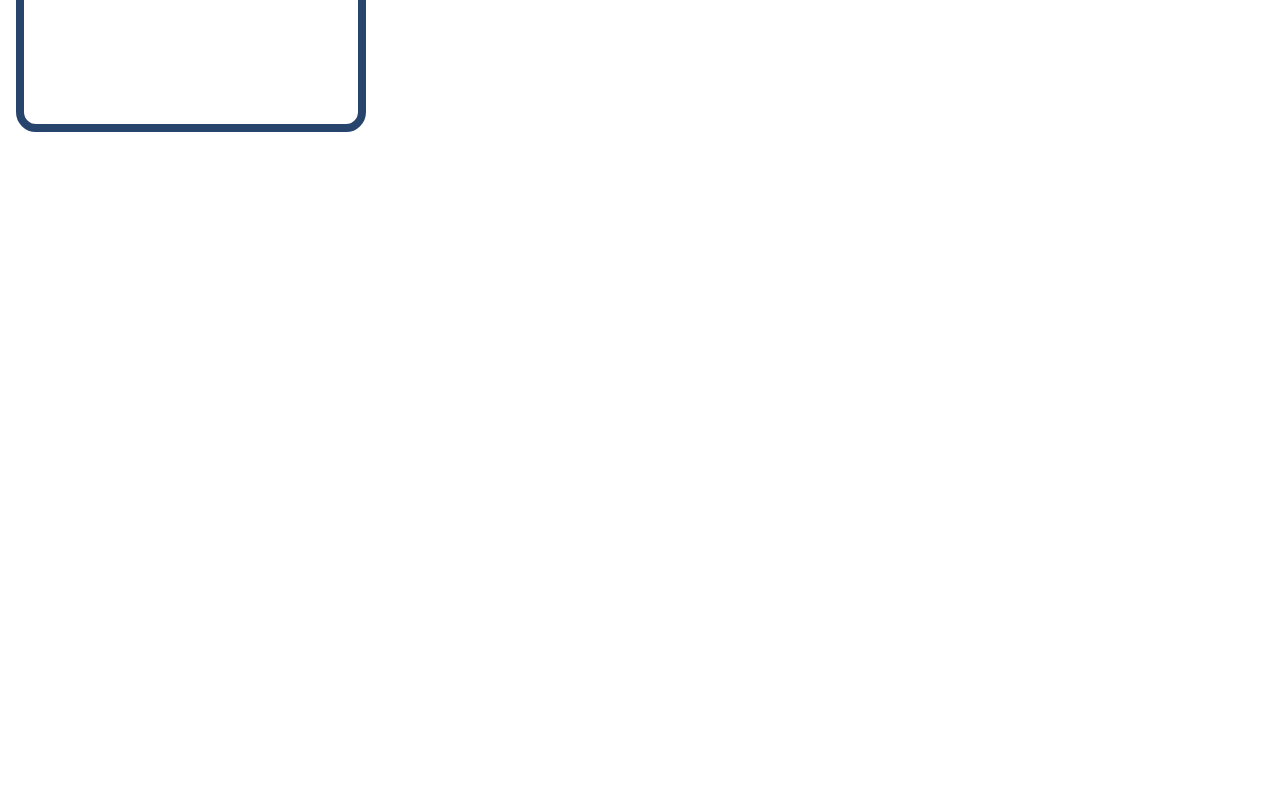
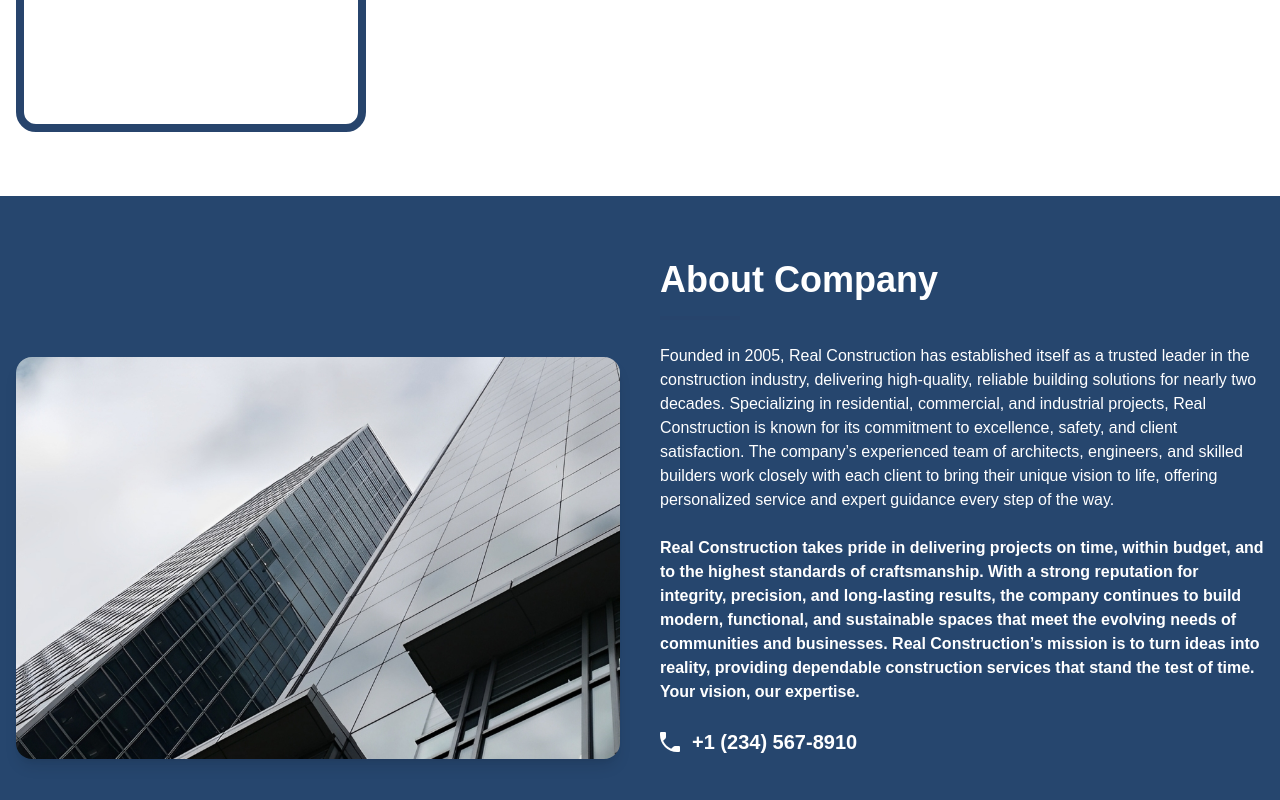
Before and after one commit to karart1981/construction-company-next, a Next.js app: page /about in a window 1280 px wide. Shown: the part 1440-2240 px from the top of the page. Before the commit the page ends 1636 px from the top, so only its background shows below. Built offline with nearby package versions, Linux system fonts and the light colour scheme.

Commit message:
I finished about page

```diff
--- a/src/app/about/page.tsx
+++ b/src/app/about/page.tsx
@@ -1,12 +1,15 @@
+import React from 'react'
 import AboutContent from '@/components/aboutContent/AboutContent';
 import AboutHero from '@/components/aboutHero/AboutHero';
-import React from 'react'
+import AboutCompany from '@/components/aboutCompany/AboutCompany'
+
 
 const About = () => {
   return (
     <div>
        <AboutHero />
        <AboutContent />
+       <AboutCompany />
     </div>
   )
 }
--- /dev/null
+++ b/src/components/aboutCompany/AboutCompany.tsx
@@ -0,0 +1,42 @@
+'use client';
+import Link from 'next/link';
+import Image from 'next/image';
+
+export default function AboutCompany() {
+  return (
+    <div className="bg-[#26466e] w-full py-16 px-4 flex flex-col lg:flex-row justify-center items-center gap-10 mx-auto">
+
+      <div className="w-full lg:w-1/2 rounded-2xl overflow-hidden shadow-lg">
+        <Image
+          src="/about-comany-bg.jpg"
+          alt="Company Building"
+          width={700}
+          height={500}
+          className="w-full h-auto object-cover aspect-3/2"
+        />
+      </div>
+
+      <div className="w-full lg:w-1/2 flex flex-col justify-center pb-[100px]">
+        <h2 className="text-4xl font-bold mb-4 text-white">About Company</h2>
+        <div className="w-20 h-1 bg-[#27446C] mb-6"></div>
+
+        <p className="text-white mb-6">
+          Founded in 2005, Real Construction has established itself as a trusted leader in the construction industry, delivering high-quality, reliable building solutions for nearly two decades. Specializing in residential, commercial, and industrial projects, Real Construction is known for its commitment to excellence, safety, and client satisfaction. The company’s experienced team of architects, engineers, and skilled builders work closely with each client to bring their unique vision to life, offering personalized service and expert guidance every step of the way.
+        </p>
+
+        <p className="text-white font-semibold mb-6">
+          Real Construction takes pride in delivering projects on time, within budget, and to the highest standards of craftsmanship. With a strong reputation for integrity, precision, and long-lasting results, the company continues to build modern, functional, and sustainable spaces that meet the evolving needs of communities and businesses. Real Construction’s mission is to turn ideas into reality, providing dependable construction services that stand the test of time. Your vision, our expertise.
+        </p>
+
+        <div className="flex items-center gap-3 text-[#27446C] text-xl font-bold">
+          <svg width="20" height="20" viewBox="0 0 20 20">
+            <path fill="white" d="M20 18.35V19a1 1 0 0 1-1 1h-2A17 17 0 0 1 0 3V1a1 1 0 0 1 1-1h4a1 1 0 0 1 1 1v4c0 .56-.31 1.31-.7 1.7L3.16 8.84c1.52 3.6 4.4 6.48 8 8l2.12-2.12c.4-.4 1.15-.71 1.7-.71H19a1 1 0 0 1 .99 1v3.35z" />
+          </svg>
+          <Link href="tel:0012345678910" className="text-white hover:opacity-[0.8]">
+            +1 (234) 567-8910
+          </Link>
+        </div>
+      </div>
+    </div>
+  );
+}
```
Also changed, not shown: public/about-comany-bg.jpeg (added), public/about-comany-bg.jpg (added).
